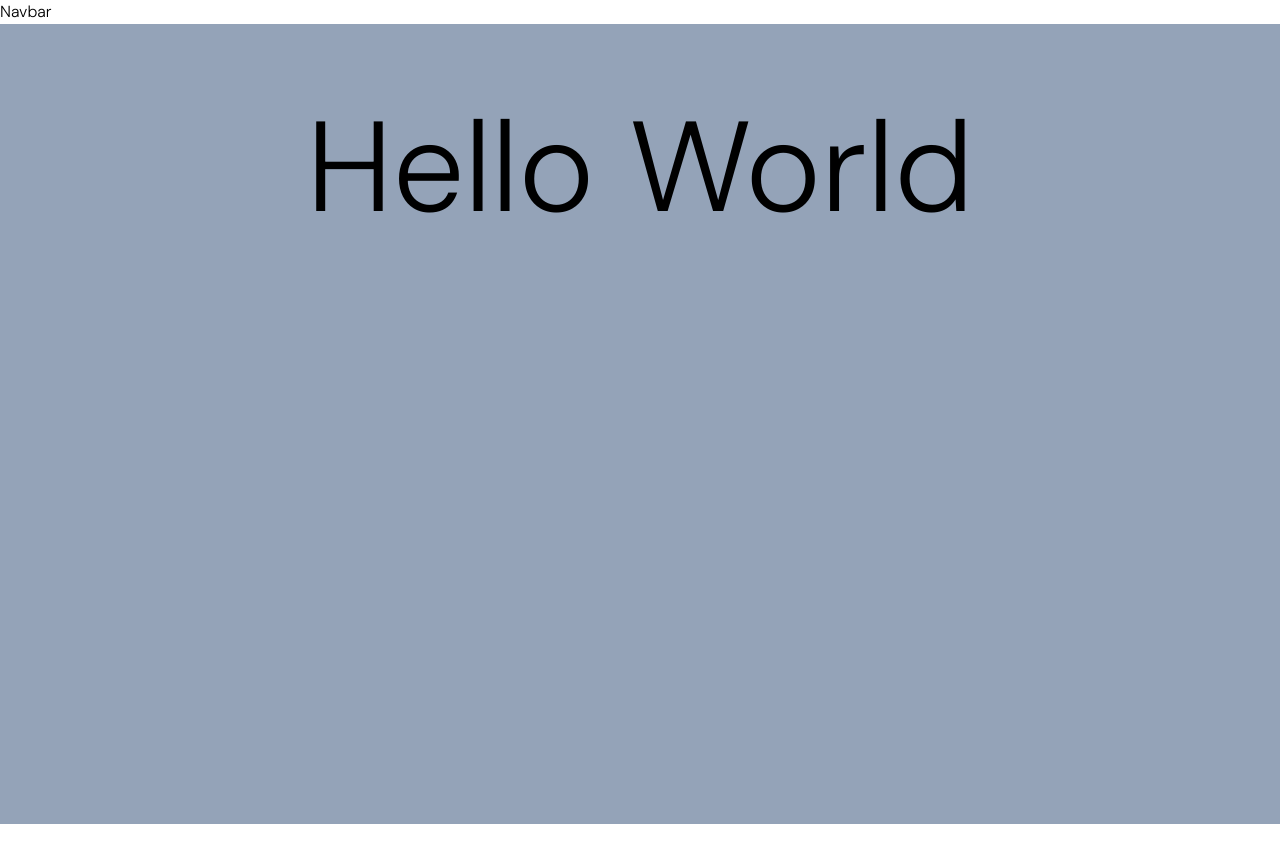
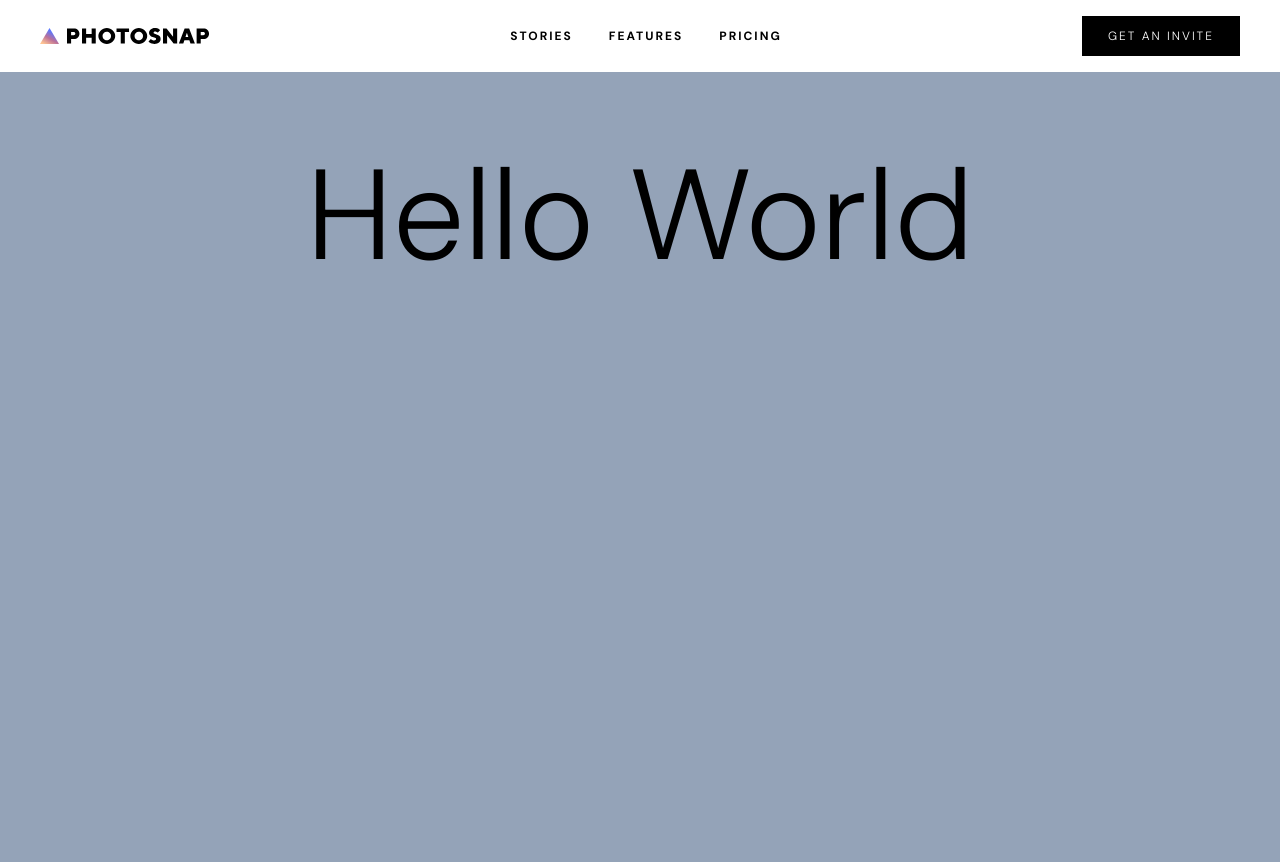
Before and after one commit to jdubcodes/photosnap-website, a React (Vite) app: page / in a window 1280 px wide. Shown: the top 862 px of the page. Before the commit the page ends 824 px from the top, so only its background shows below. Built offline with nearby package versions, Linux system fonts and the light colour scheme.

Commit message:
Finish responsive layout

```diff
--- a/src/components/Navbar.jsx
+++ b/src/components/Navbar.jsx
@@ -1,3 +1,68 @@
+// Imported react utilities
+import { useState, useRef } from 'react'
+import { Link } from 'react-router-dom'
+// Imported GSAP utilties
+import { gsap } from '../lib/config/gsapConfig.jsx'
+import { useGSAP } from '@gsap/react'
+// Imported assests
+import logo from '../assets/shared/desktop/logo.svg'
+import menu from '../assets/shared/mobile/menu.svg'
+import close from '../assets/shared/mobile/close.svg'
+// Imported components
+
 export default function Navbar() {
-  return <div>Navbar</div>
+  const [isOpen, setIsOpen] = useState(false)
+  const mobileMenuRef = useRef()
+
+  const handleClick = () => {
+    setIsOpen(!isOpen)
+  }
+
+  return (
+    <header className='w-screen h-[72px] px-6 md:px-10 lg:px-40'>
+      {/* logo*/}
+      <div className='w-full h-full flex justify-between items-center'>
+        <Link to='/'>
+          <img src={logo} alt='Logo' width={170} height={16} />
+        </Link>
+        {/* tablet & desktop navigation */}
+        <nav>
+          <ul className='hidden md:flex gap-9 font-bold text-navLinks uppercase'>
+            <li>
+              <Link to='/stories'>Stories</Link>
+            </li>
+            <li>
+              <Link to='/features'>Features</Link>
+            </li>
+            <li>
+              <Link to='/pricing'>Pricing</Link>
+            </li>
+          </ul>
+        </nav>
+        {/* desktop CTA button */}
+        <button className='hidden w-[9.875rem] h-10 bg-black text-white md:flex justify-center items-center text-navLinks uppercase'>
+          Get an invite
+        </button>
+        {/* mobile menu button */}
+        <button onClick={handleClick} className='md:hidden'>
+          {isOpen ? (
+            <img src={close} alt='menu button' width={20} height={6} />
+          ) : (
+            <img src={menu} alt='menu button' width={20} height={6} />
+          )}
+        </button>
+      </div>
+      {/* mobile dropdown menu */}
+      <nav ref={mobileMenuRef} className='hidden'>
+        <ul>
+          <li>
+            <Link to='/stories'>Stories</Link>
+            <Link to='/features'>Features</Link>
+            <Link to='/pricing'>Pricing</Link>
+          </li>
+        </ul>
+      </nav>
+      {/* desktop menu */}
+    </header>
+  )
 }
```
